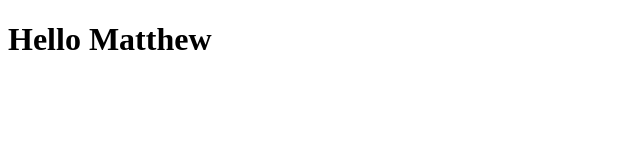
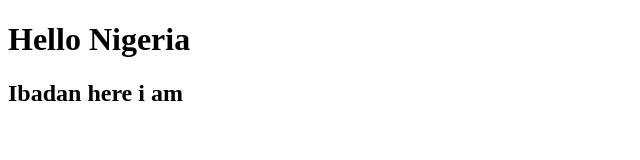
Before and after one commit to Mattolu01/HelloWorld, a plain HTML site: page index.html in a window 1280 px wide. Shown: the whole page, without its empty margins (0-640 px from the left). Drawn offline with Linux system fonts and the light colour scheme.

Commit message:
Updated and created a new line of code

```diff
--- a/index.html
+++ b/index.html
@@ -7,6 +7,7 @@
     <title>First Project</title>
 </head>
 <body>
-    <h1>Hello Matthew</h1>
+    <h1>Hello Nigeria</h1>
+    <h2>Ibadan here i am</h2>
 </body>
 </html>
```
